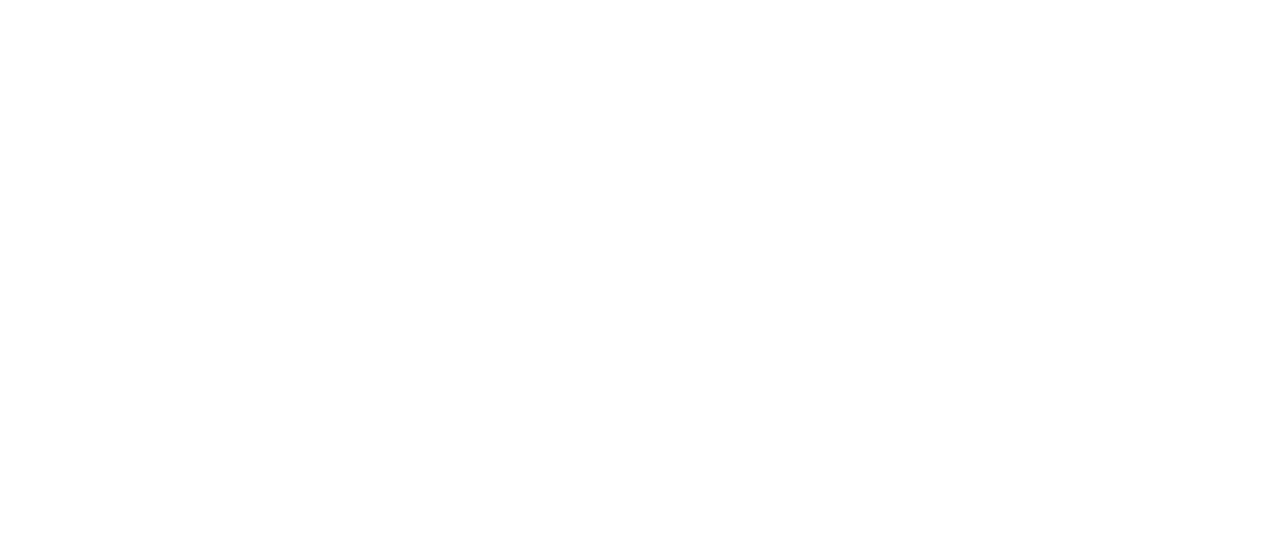
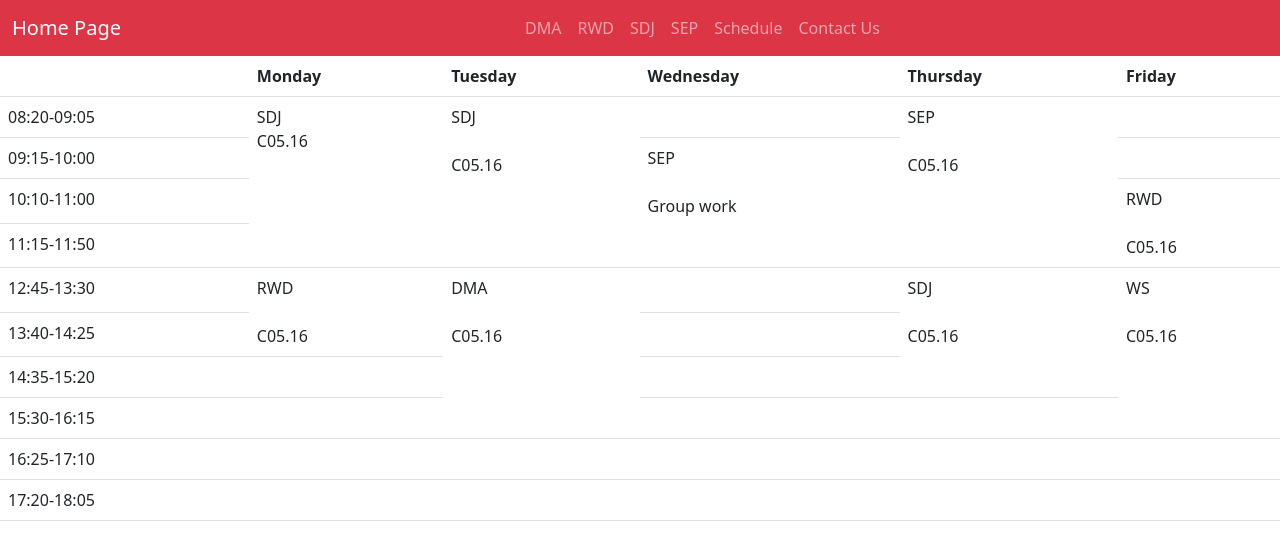
Before and after one commit to ninawrona/RWD_Assignment_v2, a plain HTML site: page schedule.html in a window 1280 px wide. Drawn offline with Linux system fonts and the light colour scheme.

Commit message:
Copying the html of the table. Still need to work on BS and css

```diff
--- a/css/style.css
+++ b/css/style.css
@@ -34,3 +34,9 @@ h2#hall_sub {
     display: flex;
     justify-content: center;
 }
+
+/* SCHEDULE BEGINNING */
+
+
+
+/* SCHEDULE END */
--- a/schedule.html
+++ b/schedule.html
@@ -0,0 +1,131 @@
+<!DOCTYPE html>
+
+<html>
+    <head>
+    <meta charset = "utf-8">
+    <meta name = "viewport" content = "width=devie-width, initial-scale=1">
+    <title>DMA</title>
+    <link href = "css/style.css" type="text/css" rel="stylesheet">
+    <link href="css/bootstrap.min.css" type = "text/css" rel=stylesheet>
+    <script src = "js/bootstrap.bundle.js"></script>
+    </head>
+
+    <body>
+        <div class="barPlusLogo">
+            <nav class="navbar navbar-expand-sm bg-danger navbar-dark">
+                <div class="container-fluid">
+                        <a class= "navbar-brand" href="index.html">Home Page</a>
+                            <button class="navbar-toggler" type="button" data-bs-toggle="collapse" data-bs-target="#myNavBar">
+                                <span class="navbar-toggler-icon"></span>
+                            </button>
+
+                <div class = "collapse navbar-collapse" id = "myNavBar">
+                    <ul class = "navbar-nav ms-auto me-auto">
+                        <li class = "nav-item active"><a class="nav-link" href="DMA.html">DMA</a></li>
+                        <li class = "nav-item"><a class="nav-link" href="RWD.html">RWD</a></li>
+                        <li class = "nav-item"><a class="nav-link" href="SDJ.html">SDJ</a></li>
+                        <li class = "nav-item"><a class="nav-link" href="SEP.html">SEP</a></li>
+                        <li class = "nav-item"><a class="nav-link" href="schedule.html">Schedule</a></li>
+                        <li class = "nav-item"><a class="nav-link" href="ContactUs.html">Contact Us</a></li>
+                    </ul>
+                </div>
+            </div>
+            </nav>
+            </div>
+
+            <table class="table" >
+                    <tr>
+                        <td class="lonelyBox"> </td>
+                        <th class="daysOfTheWeek">Monday</th>
+                        <th class="daysOfTheWeek">Tuesday</th>
+                        <th class="daysOfTheWeek">Wednesday</th>
+                        <th class="daysOfTheWeek">Thursday</th>
+                        <th class="daysOfTheWeek">Friday</th>
+                    </tr>
+                    <tr>
+                        <td class="hours">08:20-09:05</td>
+                        <td class="sdj" rowspan="4">SDJ
+                            <br>C05.16
+                        </td>
+                        <td class="sdj" rowspan="4">SDJ <br><br>C05.16</td>
+                        <td class="emptySlots"> </td>
+                        <td class="sep" rowspan="4">SEP <br><br>C05.16</td>
+                        <td class="emptySlots"></td>
+
+                    </tr>
+                    <tr>
+                        <td class="hours">09:15-10:00</td>
+
+
+                        <td class="sep" rowspan="3">SEP <br><br>Group work</td>
+                        <td class="emptySlots"></td>
+
+                    </tr>
+                    <tr>
+                        <td class="hours">10:10-11:00</td>
+                        <td class="rwd" rowspan="2">RWD <br><br>C05.16</td>
+                    </tr>
+                    <tr>
+                        <td class="hours">11:15-11:50</td>
+
+
+
+
+
+                    </tr>
+                    <tr>
+                        <td class="hours">12:45-13:30</td>
+                        <td class="rwd" rowspan="2">RWD <br><br>C05.16</td>
+                        <td class="dma" rowspan="4">DMA <br><br>C05.16</td>
+                        <td class="emptySlots"></td>
+
+                        <td class="sdj" rowspan="3">SDJ <br><br>C05.16</td>
+                        <td class="ws" rowspan="4">WS <br><br>C05.16</td>
+                    </tr>
+                    <tr>
+                        <td class="hours">13:40-14:25</td>
+
+
+                        <td class="emptySlots"></td>
+
+
+
+
+                    </tr>
+                    <tr>
+                        <td class="hours">14:35-15:20</td>
+                        <td class="emptySlots"></td>
+
+                        <td class="emptySlots"></td>
+
+
+                    </tr>
+                    <tr>
+                        <td class="hours">15:30-16:15</td>
+                        <td class="emptySlots"></td>
+
+                        <td class="emptySlots"></td>
+                        <td class="emptySlots"></td>
+
+                    </tr>
+                    <tr>
+                        <td class="hours">16:25-17:10</td>
+                        <td class="emptySlots"></td>
+                        <td class="emptySlots"></td>
+                        <td class="emptySlots"></td>
+                        <td class="emptySlots"></td>
+                        <td class="emptySlots"></td>
+
+                    </tr>
+                    <tr>
+                        <td class="hours">17:20-18:05</td>
+                        <td class="emptySlots"></td>
+                        <td class="emptySlots"></td>
+                        <td class="emptySlots"></td>
+                        <td class="emptySlots"></td>
+                        <td class="emptySlots"></td>
+                    </tr>
+
+                </table>
+
+    </body>
```
